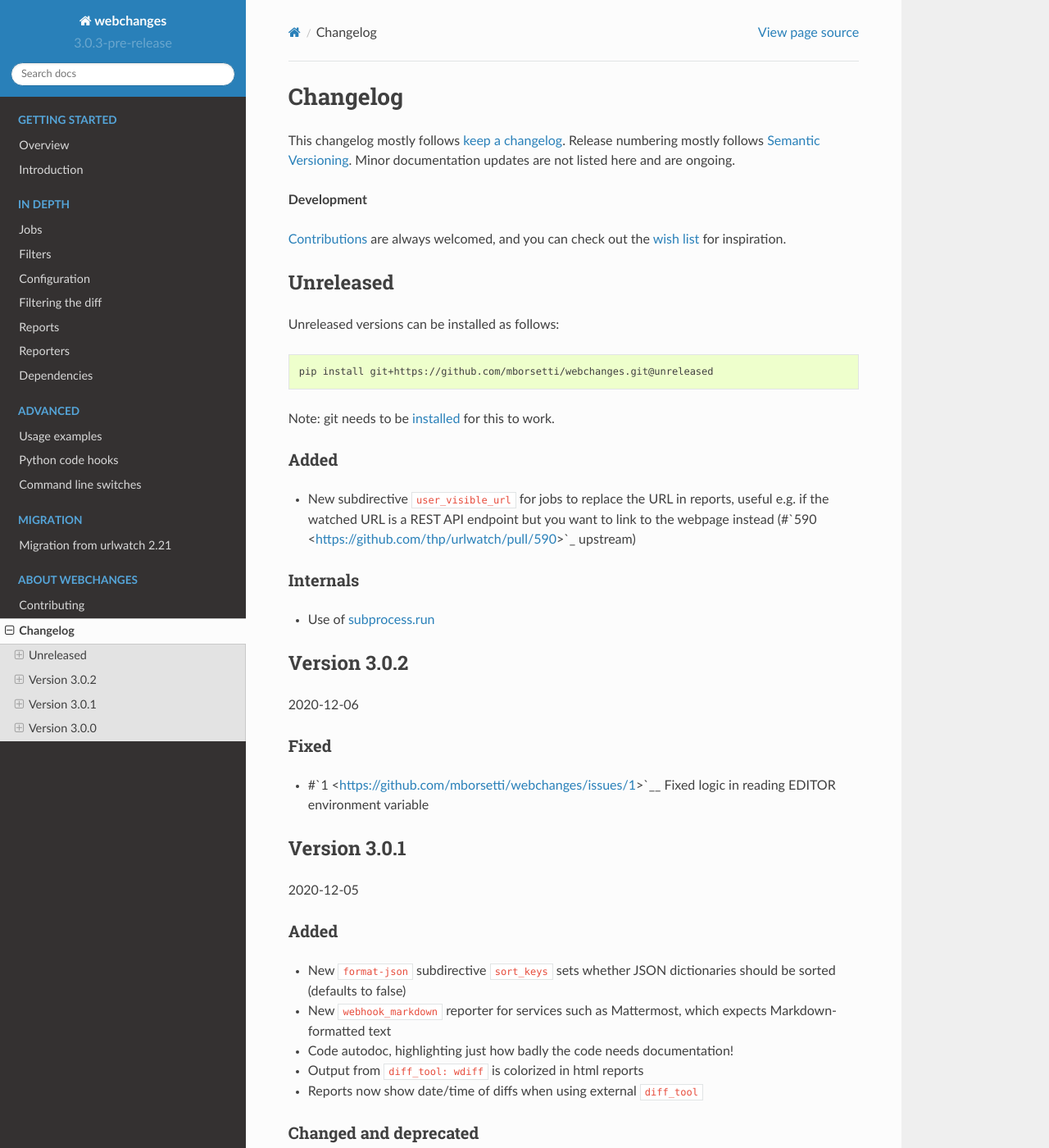
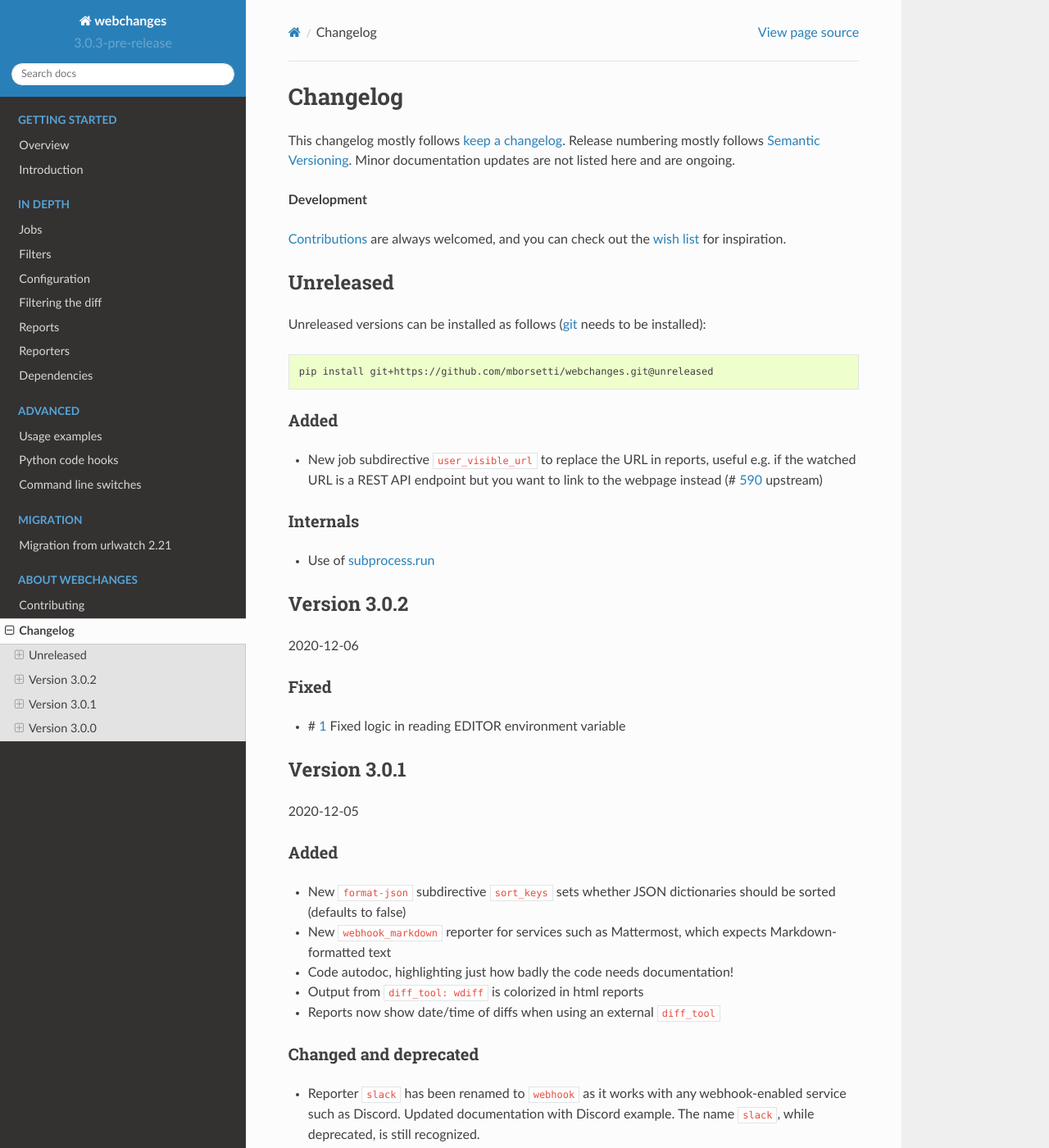
Before and after one commit to mborsetti/webchanges, a Sphinx documentation site: the page built from docs/changelog.rst, in a window 1280 px wide and 1400 px high. Shown: the whole window at 82% size. Built offline with Sphinx 7.4.7 and the Read the Docs theme 2.0.0, drawn with Linux system fonts in a browser that asks for light colours; some of the changed text lies outside the part shown.

```diff
--- a/CHANGELOG.rst
+++ b/CHANGELOG.rst
@@ -15,18 +15,19 @@ can check out the `wish list <https://github.com/mborsetti/webchanges/blob/maste
 Unreleased
 ==========
 
-Unreleased versions can be installed as follows:
+Unreleased versions can be installed as follows (`git
+<https://git-scm.com/book/en/v2/Getting-Started-Installing-Git>`__ needs to be installed):
 
 .. code-block:: bash
 
    pip install git+https://github.com/mborsetti/webchanges.git@unreleased
 
-Note: git needs to be `installed <https://git-scm.com/book/en/v2/Getting-Started-Installing-Git>`__ for this to work.
 
 Added
 -----
-* New subdirective ``user_visible_url`` for jobs to replace the URL in reports, useful e.g. if the watched URL is a REST
-  API endpoint but you want to link to the webpage instead (#`590 <https://github.com/thp/urlwatch/pull/590>`_ upstream)
+* New job subdirective ``user_visible_url`` to replace the URL in reports, useful e.g. if the watched URL is a REST
+  API endpoint but you want to link to the webpage instead (# `590 <https://github.com/thp/urlwatch/pull/590>`_
+  upstream)
 
 Internals
 ---------
@@ -38,7 +39,7 @@ Version 3.0.2
 
 Fixed
 -----
-* #`1 <https://github.com/mborsetti/webchanges/issues/1>`__ Fixed logic in reading EDITOR environment variable
+* # `1 <https://github.com/mborsetti/webchanges/issues/1>`__ Fixed logic in reading EDITOR environment variable
 
 Version 3.0.1
 =============
@@ -50,7 +51,7 @@ Added
 * New ``webhook_markdown`` reporter for services such as Mattermost, which expects Markdown-formatted text
 * Code autodoc, highlighting just how badly the code needs documentation!
 * Output from ``diff_tool: wdiff`` is colorized in html reports
-* Reports now show date/time of diffs when using external ``diff_tool``
+* Reports now show date/time of diffs when using an external ``diff_tool``
 
 Changed and deprecated
 ----------------------
@@ -62,7 +63,7 @@ Fixed
 -----
 * Fixed ``format-json`` filter from unexpectedly reordering contents of dictionaries
 * Fixed documentation for ``additions_only`` and ``deletions_only`` to specify that value of true is required
-* No longer creating a config directory if command line contains both ``--config`` and ``--urls``. This allow running on
+* No longer creating a config directory if command line contains both ``--config`` and ``--urls``. Allow running on
   read-only systems (e.g. using redis or a database cache residing on a writeable volume)
 * Deprecation warnings now use the ``DeprecationWarning`` category, which is always printed
 * All filters take a subfilter (upstream `PR <https://github.com/thp/urlwatch/pull/600>`__)
```
Also changed, not shown: other parts of CHANGELOG.rst (+2 -0 lines), docs/hooks.rst (+4 -6 lines), 1 other file.
